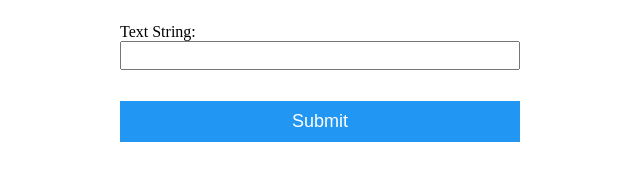
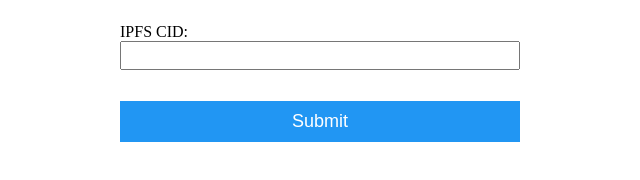
Before and after one commit to PrajasW/zFIR, a website: page src/index.html in a window 1280 px wide. Shown: the part 232-412 px from the top of the page, 320-960 px from the left. Drawn offline with nearby package versions, Linux system fonts and the light colour scheme.

Commit message:
Added IPFS support Now enter IPFS CID insted of the report itself

```diff
--- a/src/index.html
+++ b/src/index.html
@@ -22,7 +22,7 @@
         <input type="text" id="pincode" name="pincode" required>
         <p id="pincodeError" class="error"></p>
 
-        <label for="textString">Text String:</label>
+        <label for="textString">IPFS CID:</label>
         <input type="text" id="textString" name="textString" required>
         <p id="textStringError" class="error"></p>
 
```
